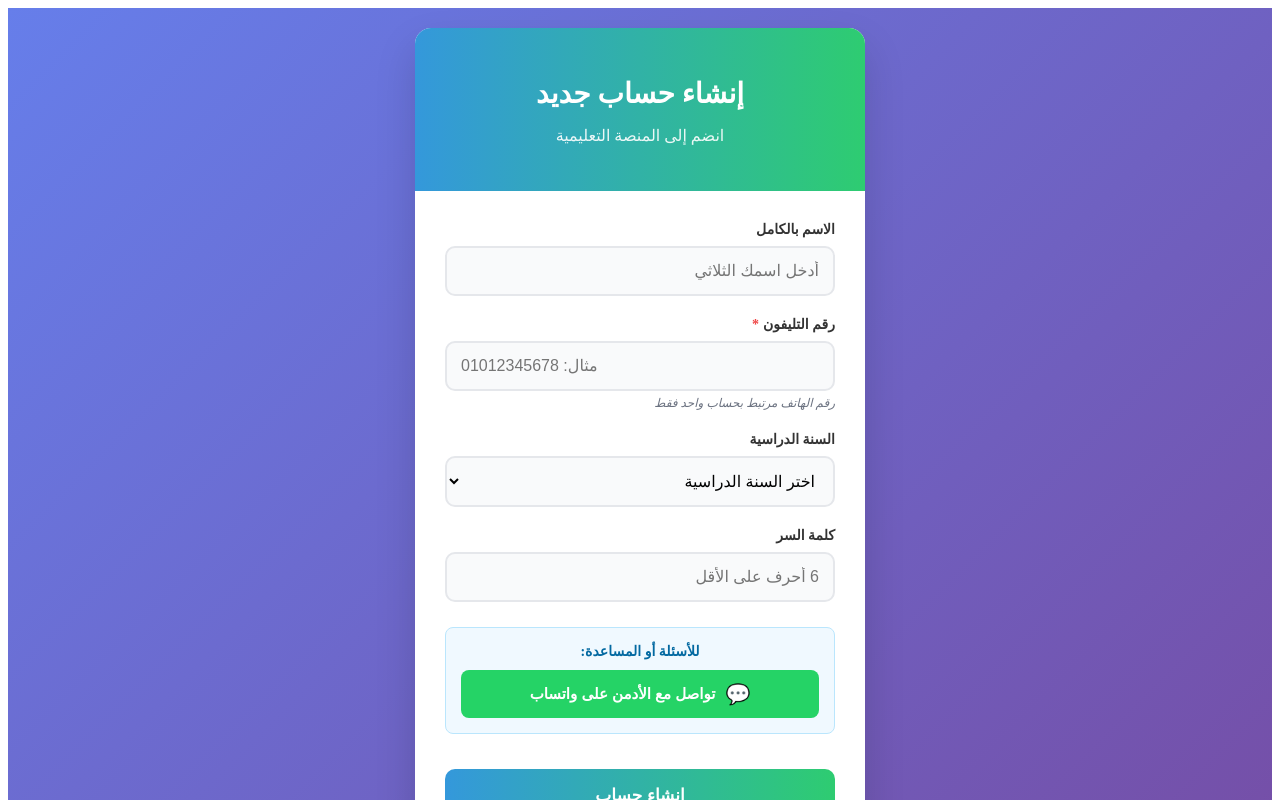
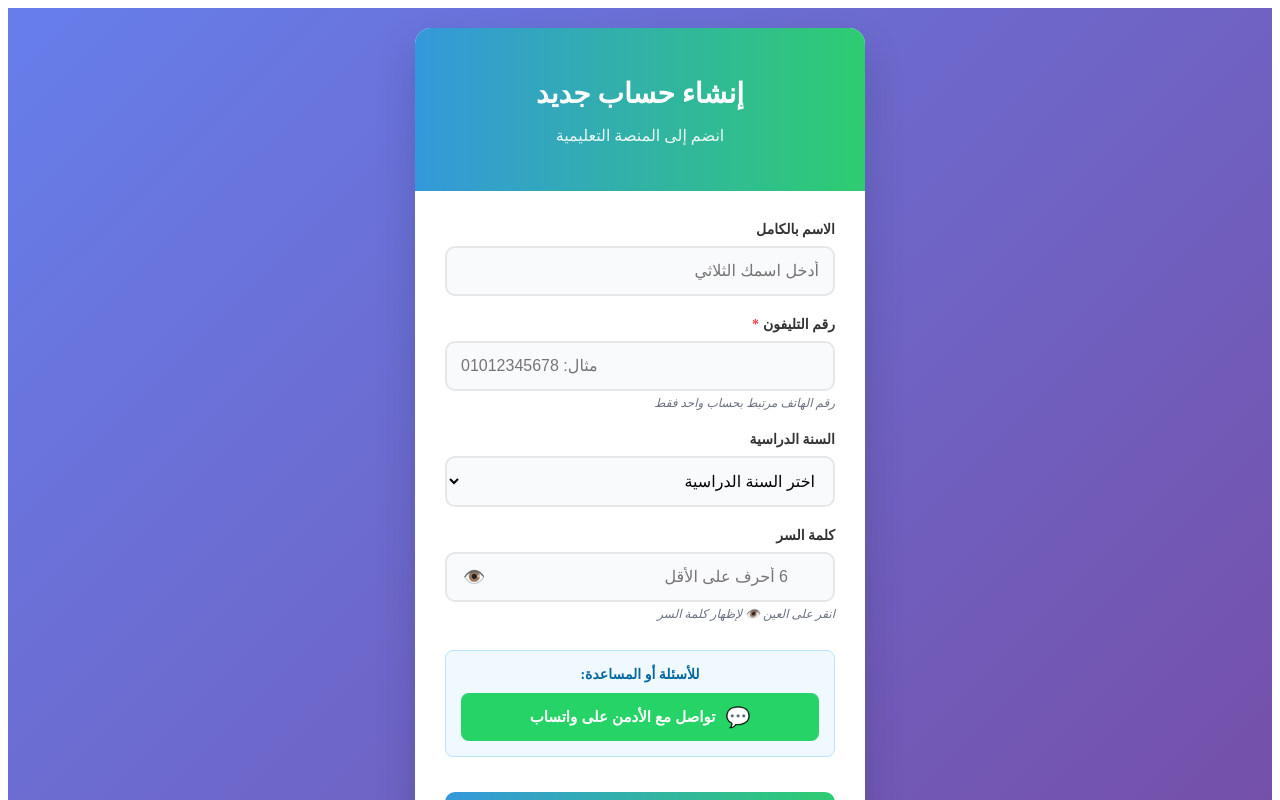
Before and after one commit to tomasmehany/almny-alaolom, a Next.js app: page /register in a window 1280 px wide. Shown: the top 800 px of the page. Built offline with nearby package versions, Linux system fonts and the light colour scheme.

Commit message:
Update page.tsx

```diff
--- a/app/register/page.tsx
+++ b/app/register/page.tsx
@@ -4,6 +4,7 @@ import { useState } from 'react'
 export default function RegisterPage() {
   const [message, setMessage] = useState('')
   const [loading, setLoading] = useState(false)
+  const [showPassword, setShowPassword] = useState(false) // حالة إظهار/إخفاء كلمة السر
 
   const handleSubmit = async (e: React.FormEvent) => {
     e.preventDefault()
@@ -108,10 +109,13 @@ export default function RegisterPage() {
     }
   }
 
+  // دالة إظهار/إخفاء كلمة السر
+  const togglePasswordVisibility = () => {
+    setShowPassword(!showPassword)
+  }
+
   // دالة للتواصل مع الأدمن على واتساب
   const contactAdmin = () => {
-    const phoneNumber = "00994405872619" // غير الرقم ده لرقم الأدمن
-    const message = "مرحباً، أود الاستفسار عن المنصة التعليمية"
     const whatsappUrl = `https://wa.me/message/UKASWZCU5BNLN1?src=qr`
     window.open(whatsappUrl, '_blank')
   }
@@ -168,14 +172,27 @@ export default function RegisterPage() {
 
           <div style={styles.inputGroup}>
             <label style={styles.label}>كلمة السر</label>
+            <div style={styles.passwordContainer}>
               <input
-              type="password"
+                type={showPassword ? "text" : "password"}
                 name="password"
                 placeholder="6 أحرف على الأقل"
                 required
                 minLength={6}
-              style={styles.input}
+                style={styles.passwordInput}
               />
+              <button
+                type="button"
+                onClick={togglePasswordVisibility}
+                style={styles.passwordToggle}
+                title={showPassword ? "إخفاء كلمة السر" : "إظهار كلمة السر"}
+              >
+                {showPassword ? "🔒" : "👁️"}
+              </button>
+            </div>
+            <div style={styles.passwordHint}>
+              {showPassword ? "كلمة السر مرئية" : "انقر على العين 👁️ لإظهار كلمة السر"}
+            </div>
           </div>
 
           {/* زر تواصل مع الأدمن */}
@@ -307,6 +324,49 @@ const styles = {
     background: '#f9fafb',
     boxSizing: 'border-box' as const
   },
+  // الأنماط الجديدة لحقل كلمة السر
+  passwordContainer: {
+    position: 'relative' as const,
+    display: 'flex',
+    alignItems: 'center'
+  },
+  passwordInput: {
+    width: '100%',
+    padding: '14px 45px 14px 14px', // مساحة لزر العين
+    border: '2px solid #e5e7eb',
+    borderRadius: '10px',
+    fontSize: '16px',
+    transition: 'all 0.3s',
+    background: '#f9fafb',
+    boxSizing: 'border-box' as const,
+    fontFamily: 'Arial, sans-serif'
+  },
+  passwordToggle: {
+    position: 'absolute' as const,
+    left: '10px',
+    top: '50%',
+    transform: 'translateY(-50%)',
+    background: 'transparent',
+    border: 'none',
+    cursor: 'pointer',
+    fontSize: '18px',
+    padding: '8px',
+    color: '#6b7280',
+    transition: 'color 0.3s',
+    '&:hover': {
+      color: '#3b82f6',
+      background: 'rgba(59, 130, 246, 0.1)',
+      borderRadius: '50%'
+    }
+  },
+  passwordHint: {
+    fontSize: '12px',
+    color: '#6b7280',
+    marginTop: '5px',
+    textAlign: 'right' as const,
+    fontStyle: 'italic' as const,
+    minHeight: '18px'
+  },
   contactSection: {
     margin: '25px 0',
     padding: '15px',
```
Lines whose indentation alone changed are shown as unchanged.
